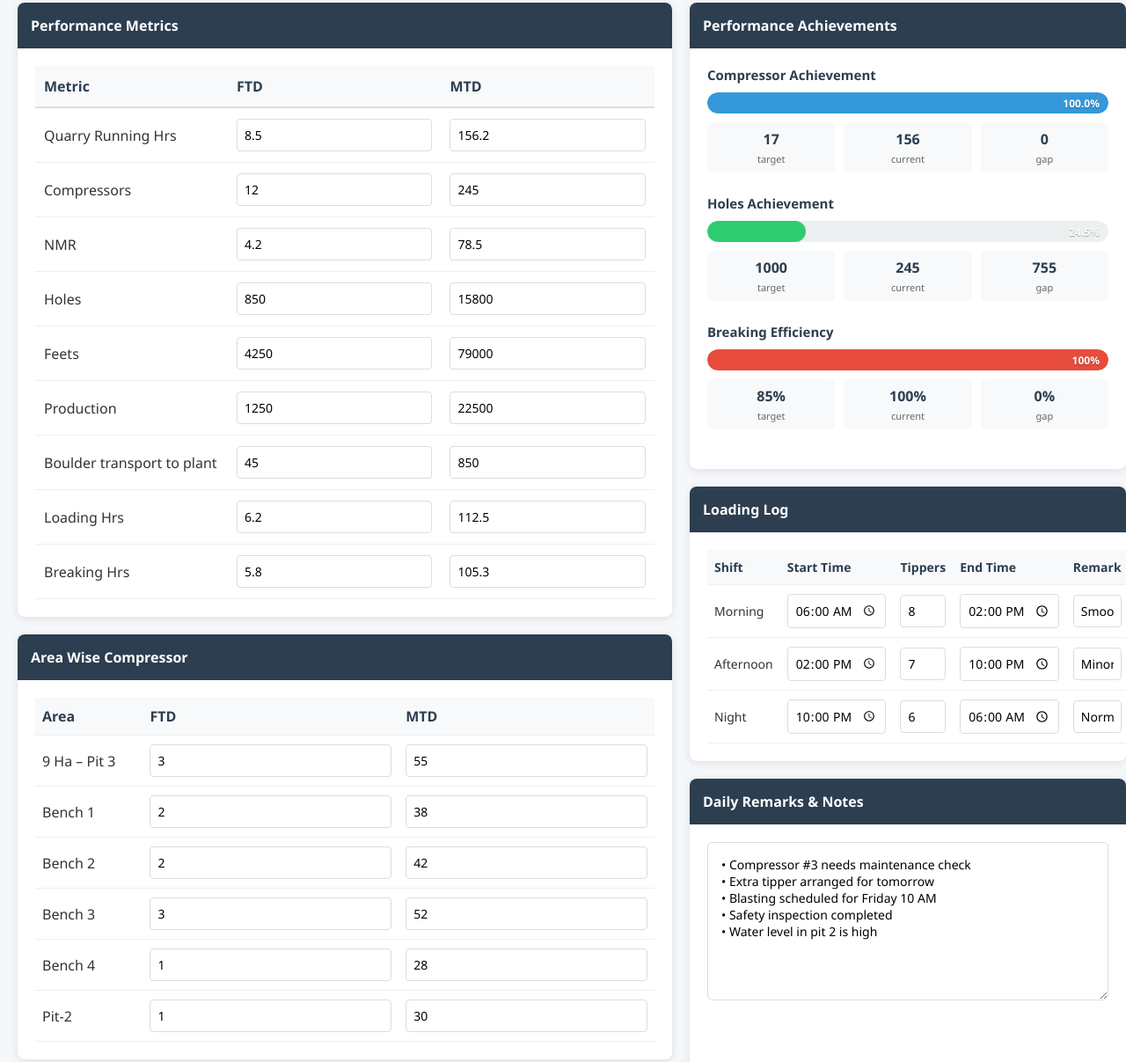
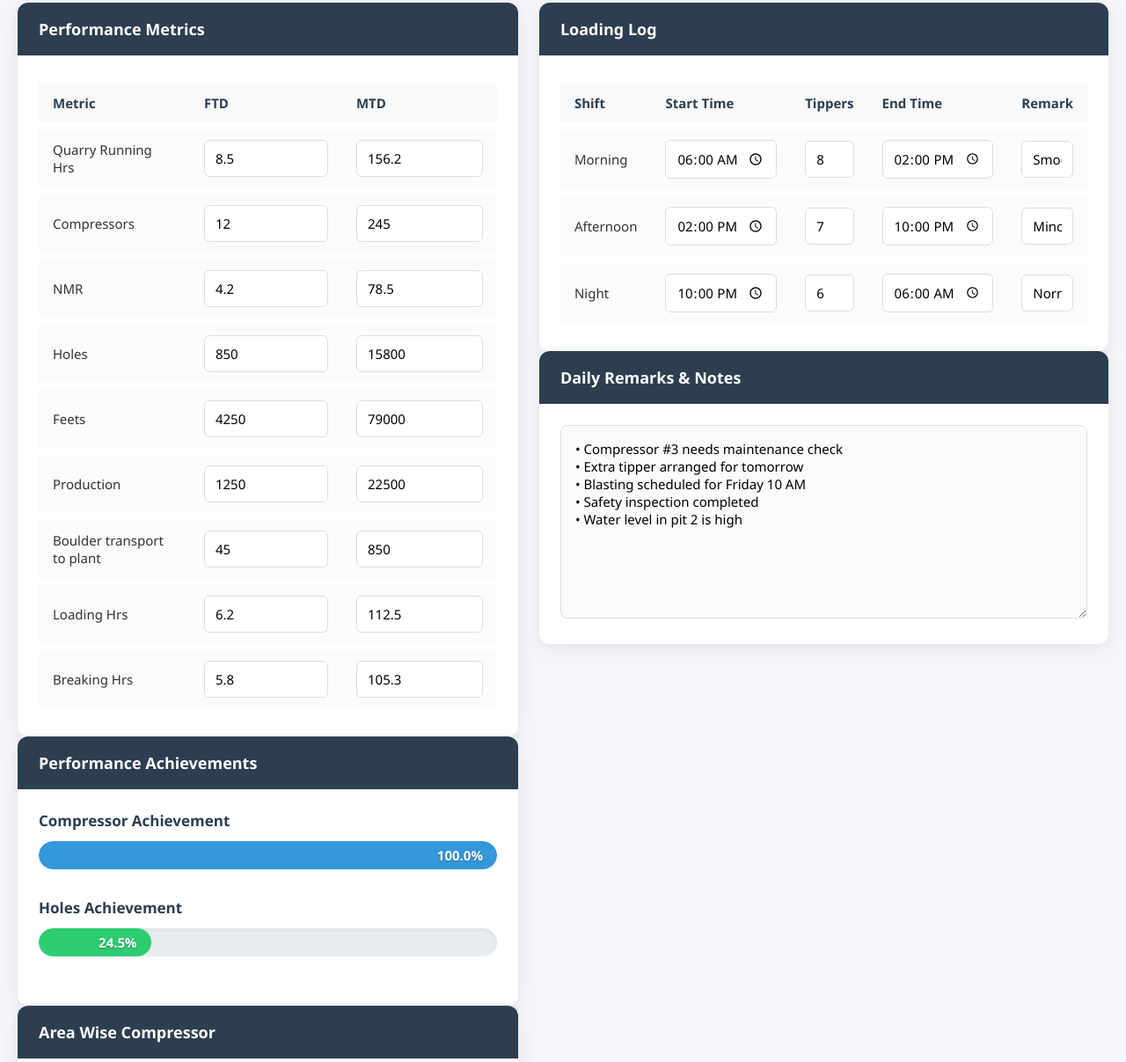
Before and after one commit to bimal-bp/Mapping-part-, a plain HTML site: page index.html in a window 1280 px wide. Shown: the part 17-1224 px from the top of the page at 88% size. Drawn offline with Linux system fonts and the light colour scheme.

Commit message:
Update index.html

```diff
--- a/index.html
+++ b/index.html
@@ -13,247 +13,212 @@
         }
 
         body {
-            background: #f5f7fa;
+            background: #f4f6f9;
             color: #333;
             padding: 20px;
             min-height: 100vh;
         }
 
         .container {
-            display: grid;
-            grid-template-columns: 60% 40%;
-            gap: 20px;
             max-width: 1400px;
             margin: 0 auto;
+            display: grid;
+            grid-template-columns: 1fr 1fr;
+            gap: 24px;
         }
 
         .card {
             background: white;
-            border-radius: 8px;
-            box-shadow: 0 2px 10px rgba(0,0,0,0.1);
-            margin-bottom: 20px;
+            border-radius: 12px;
+            box-shadow: 0 4px 20px rgba(0,0,0,0.08);
             overflow: hidden;
         }
 
         .card-header {
             background: #2c3e50;
             color: white;
-            padding: 15px;
+            padding: 18px 24px;
             font-weight: 600;
-            font-size: 16px;
+            font-size: 18px;
         }
 
         .card-body {
-            padding: 20px;
+            padding: 24px;
         }
 
         /* Performance Table */
         .performance-table {
             width: 100%;
-            border-collapse: collapse;
+            border-collapse: separate;
+            border-spacing: 0 8px;
+            font-size: 15px;
         }
 
         .performance-table th {
             text-align: left;
-            padding: 12px 10px;
+            padding: 12px 16px;
             background: #f8f9fa;
-            border-bottom: 2px solid #ddd;
             font-weight: 600;
             color: #2c3e50;
         }
 
         .performance-table td {
-            padding: 12px 10px;
-            border-bottom: 1px solid #eee;
+            padding: 12px 16px;
+            background: #f9fbfc;
         }
 
         .data-input {
             width: 100%;
-            padding: 8px;
+            padding: 10px 12px;
             border: 1px solid #ddd;
-            border-radius: 4px;
-            font-size: 14px;
+            border-radius: 6px;
+            font-size: 15px;
+            background: white;
         }
 
         .data-input:focus {
             outline: none;
             border-color: #3498db;
-            box-shadow: 0 0 0 2px rgba(52, 152, 219, 0.2);
+            box-shadow: 0 0 0 3px rgba(52, 152, 219, 0.15);
         }
 
         /* Achievement Section */
         .achievement-item {
-            margin-bottom: 25px;
+            margin-bottom: 32px;
         }
 
         .achievement-title {
             font-weight: 600;
             color: #2c3e50;
-            margin-bottom: 10px;
-            font-size: 15px;
+            margin-bottom: 12px;
+            font-size: 17px;
         }
 
         .progress-bar {
-            height: 24px;
-            background: #ecf0f1;
-            border-radius: 12px;
-            margin: 10px 0;
+            height: 32px;
+            background: #e9ecef;
+            border-radius: 16px;
             overflow: hidden;
             position: relative;
+            box-shadow: inset 0 2px 4px rgba(0,0,0,0.05);
         }
 
         .progress-fill {
             height: 100%;
-            border-radius: 12px;
-            transition: width 0.3s ease;
+            border-radius: 16px;
+            transition: width 0.4s ease;
+            display: flex;
+            align-items: center;
+            justify-content: flex-end;
+            padding-right: 16px;
         }
 
         .progress-value {
-            position: absolute;
-            right: 10px;
-            top: 50%;
-            transform: translateY(-50%);
             color: white;
-            font-weight: 600;
-            font-size: 12px;
-            text-shadow: 0 1px 1px rgba(0,0,0,0.3);
+            font-weight: 700;
+            font-size: 15px;
+            text-shadow: 0 1px 2px rgba(0,0,0,0.3);
         }
 
-        .stats-grid {
-            display: grid;
-            grid-template-columns: repeat(3, 1fr);
-            gap: 10px;
-            margin-top: 10px;
+        /* Loading Log Table */
+        .loading-table {
+            width: 100%;
+            border-collapse: separate;
+            border-spacing: 0 8px;
+            font-size: 15px;
         }
 
-        .stat-box {
-            text-align: center;
-            padding: 8px;
+        .loading-table th {
+            text-align: left;
+            padding: 12px 16px;
             background: #f8f9fa;
-            border-radius: 6px;
-        }
-
-        .stat-value {
-            font-weight: 700;
-            font-size: 16px;
+            font-weight: 600;
             color: #2c3e50;
         }
 
-        .stat-label {
-            font-size: 11px;
-            color: #666;
-            margin-top: 4px;
+        .loading-table td {
+            padding: 12px 16px;
+            background: #f9fbfc;
         }
 
         /* Area Table */
         .area-table {
             width: 100%;
-            border-collapse: collapse;
-        }
-
-        .area-table th, .area-table td {
-            padding: 10px 8px;
-            text-align: left;
-            border-bottom: 1px solid #eee;
+            border-collapse: separate;
+            border-spacing: 0 8px;
+            font-size: 15px;
         }
 
         .area-table th {
+            text-align: left;
+            padding: 12px 16px;
             background: #f8f9fa;
             font-weight: 600;
             color: #2c3e50;
         }
 
-        /* Loading Log */
-        .loading-table {
-            width: 100%;
-            border-collapse: collapse;
-        }
-
-        .loading-table th, .loading-table td {
-            padding: 10px 8px;
-            text-align: left;
-            border-bottom: 1px solid #eee;
-            font-size: 14px;
-        }
-
-        .loading-table th {
-            background: #f8f9fa;
-            font-weight: 600;
-            color: #2c3e50;
-            white-space: nowrap;
+        .area-table td {
+            padding: 12px 16px;
+            background: #f9fbfc;
         }
 
         /* Trial Form */
         .trial-form {
-            display: flex;
-            flex-direction: column;
-            gap: 15px;
+            display: grid;
+            grid-template-columns: 1fr 1fr;
+            gap: 16px;
         }
 
         .form-group {
-            display: grid;
-            grid-template-columns: 120px 1fr;
-            align-items: center;
-            gap: 10px;
+            display: flex;
+            flex-direction: column;
+            gap: 6px;
         }
 
         .form-group label {
             font-weight: 500;
-            color: #555;
-            font-size: 14px;
+            color: #444;
+            font-size: 15px;
         }
 
-        /* Remarks Box */
-        .remarks-box {
-            min-height: 200px;
-            height: 100%;
-        }
-
+        /* Remarks */
         .remarks-textarea {
             width: 100%;
-            height: 180px;
-            padding: 15px;
+            height: 220px;
+            padding: 16px;
             border: 1px solid #ddd;
-            border-radius: 6px;
-            font-size: 14px;
+            border-radius: 8px;
+            font-size: 15px;
             resize: vertical;
-            font-family: inherit;
+            background: #f9fbfc;
         }
 
         .remarks-textarea:focus {
             outline: none;
             border-color: #3498db;
+            box-shadow: 0 0 0 3px rgba(52, 152, 219, 0.15);
         }
 
         /* Responsive */
-        @media (max-width: 1200px) {
+        @media (max-width: 1024px) {
             .container {
+                grid-template-columns: 1fr;
+            }
+            .trial-form {
                 grid-template-columns: 1fr;
             }
         }
 
         @media (max-width: 768px) {
-            body {
-                padding: 10px;
-            }
-
-            .stats-grid {
-                grid-template-columns: 1fr;
-            }
-
-            .form-group {
-                grid-template-columns: 1fr;
-            }
-
-            .card-body {
-                padding: 15px;
-            }
+            body { padding: 12px; }
+            .card-header { font-size: 17px; padding: 16px 20px; }
+            .card-body { padding: 20px; }
         }
     </style>
 </head>
 <body>
     <div class="container">
-        <!-- Left Column (60%) -->
+        <!-- Left Column -->
         <div class="left-column">
             <!-- Performance Metrics -->
             <div class="card">
@@ -314,7 +279,32 @@
                 </div>
             </div>
 
-            <!-- Area Compressor -->
+            <!-- Achievements -->
+            <div class="card">
+                <div class="card-header">Performance Achievements</div>
+                <div class="card-body">
+                    <!-- Compressor Achievement -->
+                    <div class="achievement-item">
+                        <div class="achievement-title">Compressor Achievement</div>
+                        <div class="progress-bar">
+                            <div class="progress-fill" id="comp-fill" style="width: 70.6%; background: #3498db;">
+                                <span class="progress-value">70.6%</span>
+                            </div>
+                        </div>
+                    </div>
+                    <!-- Holes Achievement -->
+                    <div class="achievement-item">
+                        <div class="achievement-title">Holes Achievement</div>
+                        <div class="progress-bar">
+                            <div class="progress-fill" id="holes-fill" style="width: 85%; background: #2ecc71;">
+                                <span class="progress-value">85.0%</span>
+                            </div>
+                        </div>
+                    </div>
+                </div>
+            </div>
+
+            <!-- Area Wise Compressor -->
             <div class="card">
                 <div class="card-header">Area Wise Compressor</div>
                 <div class="card-body">
@@ -358,33 +348,33 @@
                 </div>
             </div>
 
-            <!-- Trial Box -->
+            <!-- Weekly Trial Data -->
             <div class="card">
                 <div class="card-header">Weekly Trial Data</div>
                 <div class="card-body">
                     <form class="trial-form">
                         <div class="form-group">
-                            <label>Date:</label>
+                            <label>Date</label>
                             <input type="date" class="data-input">
                         </div>
                         <div class="form-group">
-                            <label>Compressors:</label>
+                            <label>Compressors</label>
                             <input type="number" class="data-input">
                         </div>
                         <div class="form-group">
-                            <label>NMR:</label>
+                            <label>NMR</label>
                             <input type="number" class="data-input" step="0.01">
                         </div>
                         <div class="form-group">
-                            <label>Holes:</label>
+                            <label>Holes</label>
                             <input type="number" class="data-input">
                         </div>
                         <div class="form-group">
-                            <label>Production:</label>
+                            <label>Production</label>
                             <input type="number" class="data-input">
                         </div>
                         <div class="form-group">
-                            <label>Recovery %:</label>
+                            <label>Recovery %</label>
                             <input type="number" class="data-input" step="0.01">
                         </div>
                     </form>
@@ -392,86 +382,8 @@
             </div>
         </div>
 
-        <!-- Right Column (40%) -->
+        <!-- Right Column -->
         <div class="right-column">
-            <!-- Achievements -->
-            <div class="card">
-                <div class="card-header">Performance Achievements</div>
-                <div class="card-body">
-                    <!-- Compressor Achievement -->
-                    <div class="achievement-item">
-                        <div class="achievement-title">Compressor Achievement</div>
-                        <div class="progress-bar">
-                            <div class="progress-fill" id="comp-fill" style="width: 70.6%; background: #3498db;">
-                                <span class="progress-value">70.6%</span>
-                            </div>
-                        </div>
-                        <div class="stats-grid">
-                            <div class="stat-box">
-                                <div class="stat-value">17</div>
-                                <div class="stat-label">target</div>
-                            </div>
-                            <div class="stat-box">
-                                <div class="stat-value">12</div>
-                                <div class="stat-label">current</div>
-                            </div>
-                            <div class="stat-box">
-                                <div class="stat-value">5</div>
-                                <div class="stat-label">gap</div>
-                            </div>
-                        </div>
-                    </div>
-
-                    <!-- Holes Achievement -->
-                    <div class="achievement-item">
-                        <div class="achievement-title">Holes Achievement</div>
-                        <div class="progress-bar">
-                            <div class="progress-fill" id="holes-fill" style="width: 85%; background: #2ecc71;">
-                                <span class="progress-value">85.0%</span>
-                            </div>
-                        </div>
-                        <div class="stats-grid">
-                            <div class="stat-box">
-                                <div class="stat-value">1000</div>
-                                <div class="stat-label">target</div>
-                            </div>
-                            <div class="stat-box">
-                                <div class="stat-value">850</div>
-                                <div class="stat-label">current</div>
-                            </div>
-                            <div class="stat-box">
-                                <div class="stat-value">150</div>
-                                <div class="stat-label">gap</div>
-                            </div>
-                        </div>
-                    </div>
-
-                    <!-- Breaking Efficiency -->
-                    <div class="achievement-item">
-                        <div class="achievement-title">Breaking Efficiency</div>
-                        <div class="progress-bar">
-                            <div class="progress-fill" id="breaking-fill" style="width: 66%; background: #e74c3c;">
-                                <span class="progress-value">66%</span>
-                            </div>
-                        </div>
-                        <div class="stats-grid">
-                            <div class="stat-box">
-                                <div class="stat-value">85%</div>
-                                <div class="stat-label">target</div>
-                            </div>
-                            <div class="stat-box">
-                                <div class="stat-value">66%</div>
-                                <div class="stat-label">current</div>
-                            </div>
-                            <div class="stat-box">
-                                <div class="stat-value">19%</div>
-                                <div class="stat-label">gap</div>
-                            </div>
-                        </div>
-                    </div>
-                </div>
-            </div>
-
             <!-- Loading Log -->
             <div class="card">
                 <div class="card-header">Loading Log</div>
@@ -509,8 +421,8 @@
                 </div>
             </div>
 
-            <!-- Remarks Box -->
-            <div class="card remarks-box">
+            <!-- Daily Remarks -->
+            <div class="card">
                 <div class="card-header">Daily Remarks & Notes</div>
                 <div class="card-body">
                     <textarea class="remarks-textarea" placeholder="Enter daily remarks, observations, issues, or special instructions here...">
@@ -526,58 +438,30 @@
     </div>
 
     <script>
-        // Update achievement bars based on input values
         function updateAchievements() {
-            // Get values from performance table
             const ftdCompressors = parseInt(document.querySelectorAll('.performance-table input')[1].value) || 0;
             const ftdHoles = parseInt(document.querySelectorAll('.performance-table input')[3].value) || 0;
-            const ftdBreaking = parseFloat(document.querySelectorAll('.performance-table input')[8].value) || 0;
-            const runningHours = parseFloat(document.querySelectorAll('.performance-table input')[0].value) || 8.5;
 
             // Compressor achievement (target: 17)
             const compTarget = 17;
             const compAchievement = Math.min((ftdCompressors / compTarget) * 100, 100);
-            document.getElementById('comp-fill').style.width = compAchievement + '%';
-            document.getElementById('comp-fill').querySelector('.progress-value').textContent = compAchievement.toFixed(1) + '%';
-
-            // Update compressor stats
-            const compStats = document.querySelectorAll('.achievement-item:nth-child(1) .stat-value');
-            compStats[0].textContent = compTarget;
-            compStats[1].textContent = ftdCompressors;
-            compStats[2].textContent = Math.max(compTarget - ftdCompressors, 0);
+            const compFill = document.getElementById('comp-fill');
+            compFill.style.width = compAchievement + '%';
+            compFill.querySelector('.progress-value').textContent = compAchievement.toFixed(1) + '%';
 
             // Holes achievement (target: 1000)
             const holesTarget = 1000;
             const holesAchievement = Math.min((ftdHoles / holesTarget) * 100, 100);
-            document.getElementById('holes-fill').style.width = holesAchievement + '%';
-            document.getElementById('holes-fill').querySelector('.progress-value').textContent = holesAchievement.toFixed(1) + '%';
-
-            // Update holes stats
-            const holesStats = document.querySelectorAll('.achievement-item:nth-child(2) .stat-value');
-            holesStats[0].textContent = holesTarget;
-            holesStats[1].textContent = ftdHoles;
-            holesStats[2].textContent = Math.max(holesTarget - ftdHoles, 0);
-
-            // Breaking efficiency calculation
-            const breakingEfficiency = Math.min((ftdBreaking / runningHours) * 100, 100);
-            document.getElementById('breaking-fill').style.width = breakingEfficiency + '%';
-            document.getElementById('breaking-fill').querySelector('.progress-value').textContent = Math.round(breakingEfficiency) + '%';
-
-            // Update breaking stats
-            const breakingTarget = 85;
-            const breakingStats = document.querySelectorAll('.achievement-item:nth-child(3) .stat-value');
-            breakingStats[0].textContent = breakingTarget + '%';
-            breakingStats[1].textContent = Math.round(breakingEfficiency) + '%';
-            breakingStats[2].textContent = Math.max(breakingTarget - Math.round(breakingEfficiency), 0) + '%';
+            const holesFill = document.getElementById('holes-fill');
+            holesFill.style.width = holesAchievement + '%';
+            holesFill.querySelector('.progress-value').textContent = holesAchievement.toFixed(1) + '%';
         }
 
-        // Add event listeners to all inputs
         const inputs = document.querySelectorAll('.data-input');
         inputs.forEach(input => {
             input.addEventListener('input', updateAchievements);
         });
 
-        // Initialize achievements on page load
         document.addEventListener('DOMContentLoaded', updateAchievements);
     </script>
 </body>
```
